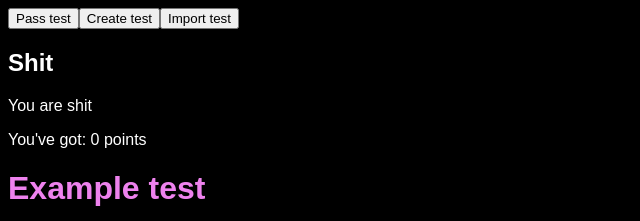
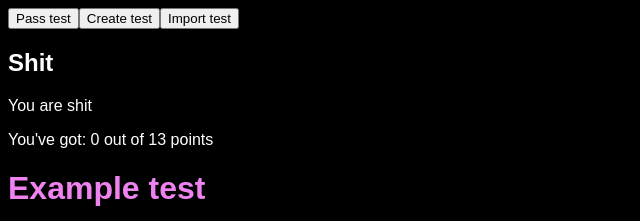
Before and after one commit to ronikiienko/tests_app, a React (Vite) app: page / in a window 1280 px wide. Both pictures are taken after a click on the button "Finish test". Shown: the top 221 px of the page, without its empty margins (0-640 px from the left). Built offline with nearby package versions, Linux system fonts and the light colour scheme.

Commit message:
add maximum mark counter

```diff
--- a/src/components/passTest/PassTest.jsx
+++ b/src/components/passTest/PassTest.jsx
@@ -10,7 +10,6 @@ export default function PassTest({ disabled }) {
     const [marks, setMarks] = React.useState(['']);
     const [isInProcess, setIsInProcess] = React.useState(!disabled);
     const [testConfigs, setTestConfigs] = React.useState({...defaultTestConfigs})
-    console.log(testConfigs);
     const questionElements = testConfigs.questions.map((question, index) => {
         return (
             <Question key={index} questionData={question} questionIndex={index} setMarks={setMarks}
--- a/src/components/passTest/Results.jsx
+++ b/src/components/passTest/Results.jsx
@@ -2,18 +2,20 @@ import React from 'react';
 
 
 export default function Results({marks, testConfigs}) {
-    /*let maximumMark;
+    let maximumMark = 0;
     testConfigs.questions.map(question => {
-
+        let questionMarks = [];
+        question.answers.map((answer) => {
+            if (question.answersType === 'checkbox') {
+                maximumMark = maximumMark + Number(answer.mark)
+            } else {
+                questionMarks.push(Number(answer.mark))
+            }
+        })
+        if (question.answersType !== 'checkbox') {
+            maximumMark = maximumMark + Math.max(...questionMarks)
+        }
     })
-    for (let i = 0; i < testConfigs.questions; i++) {
-        let questionAnswers = testConfigs.questions[i].answers;
-        let questionMarks;
-        for (let i = 0; i < questionAnswers.length; i++) {
-            questionMarks.push(questionAnswers[i].mark);
-        }
-        Math.max(...questionMarks)
-    }*/
     let marksSum = marks.reduce((prevValue, currentValue) => prevValue + currentValue, 0);
     let result = testConfigs.general.results.filter(result => result.min <= marksSum && result.max >= marksSum);
 
@@ -21,7 +23,7 @@ export default function Results({marks, testConfigs}) {
         <>
             <h2>{result[0].resultName}</h2>
             <p>{result[0].resultDescription}</p>
-            <p>You've got: {marksSum} points</p>
+            <p>You've got: {marksSum} out of {maximumMark} points</p>
         </>
 
     )
```
